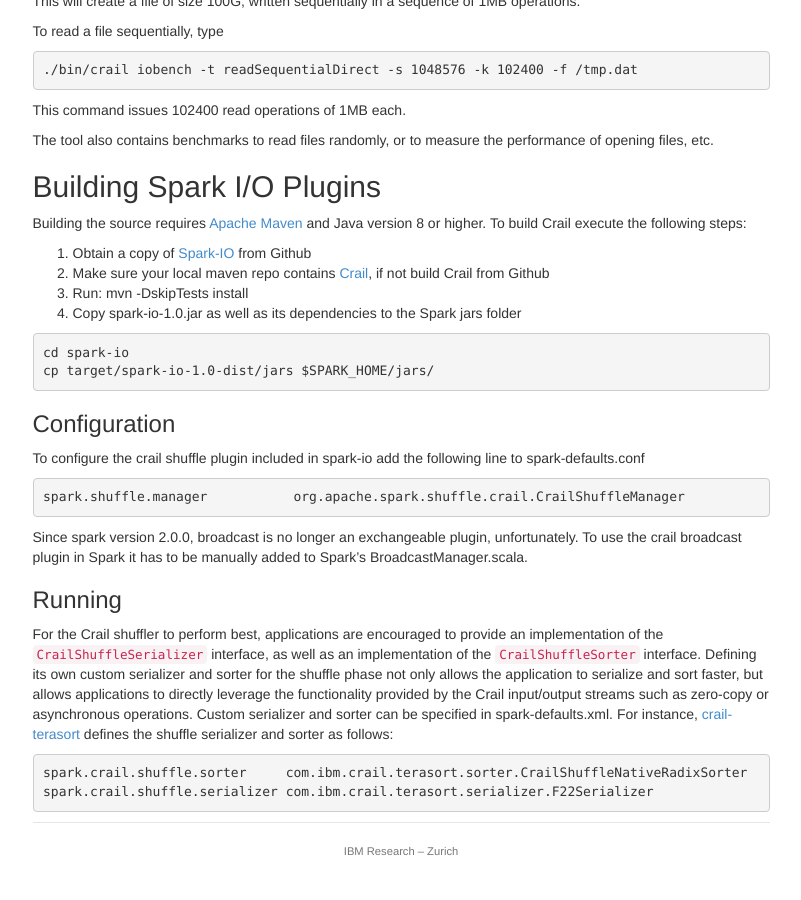
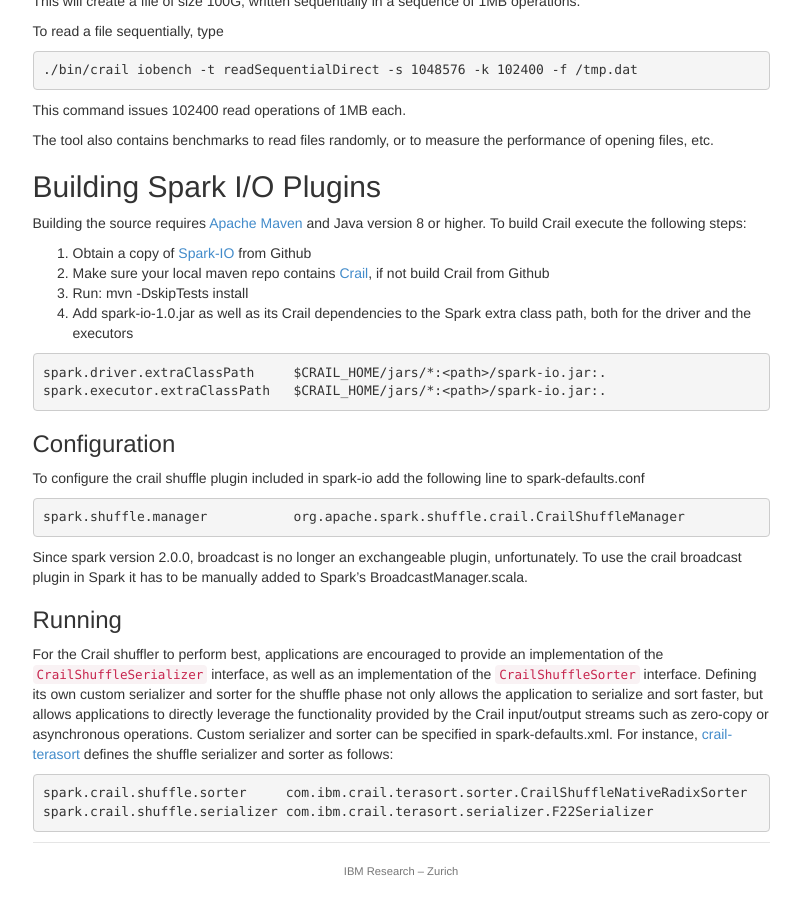
Before and after one commit to apache/incubator-crail-website, a Jekyll site: the page built from documentation/index.md, in a window 1280 px wide and 900 px high, scrolled down 4862 px. Shown: the whole window, without its empty margins (239-1040 px from the left). Built offline with Jekyll 4.4.1, drawn with Linux system fonts in a browser that asks for light colours.

Commit message:
Update index.md

````diff
--- a/documentation/index.md
+++ b/documentation/index.md
@@ -225,11 +225,11 @@
 1. Obtain a copy of [Spark-IO](https://github.com/zrlio/spark-io) from Github
 2. Make sure your local maven repo contains [Crail](https://github.com/zrlio/crail), if not build Crail from Github
 4. Run: mvn -DskipTests install
-5. Copy spark-io-1.0.jar as well as its dependencies to the Spark jars folder
+5. Add spark-io-1.0.jar as well as its Crail dependencies to the Spark extra class path, both for the driver and the executors
 
 ```
-cd spark-io
-cp target/spark-io-1.0-dist/jars $SPARK_HOME/jars/
+spark.driver.extraClassPath     $CRAIL_HOME/jars/*:<path>/spark-io.jar:.
+spark.executor.extraClassPath   $CRAIL_HOME/jars/*:<path>/spark-io.jar:.
 ```
 
 ### Configuration
````
